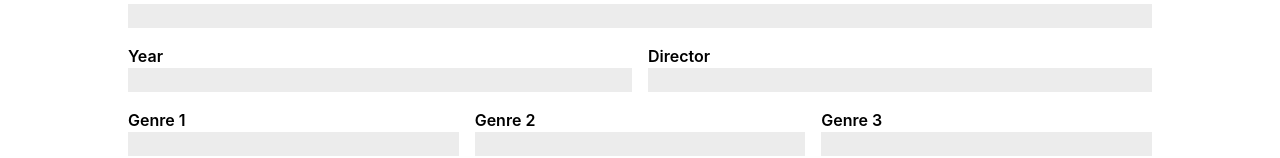
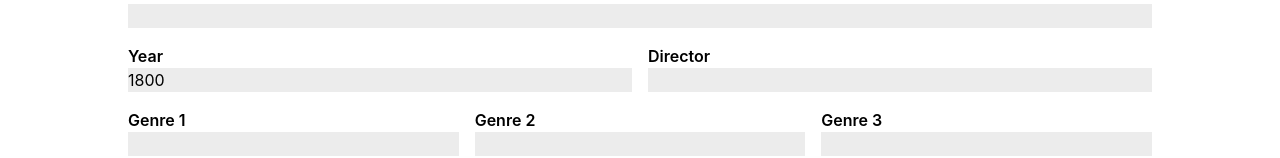
Before and after one commit to zobhhz/mco2-frontend, a Next.js app: page /movies in a window 1280 px wide. Shown: the part 252-410 px from the top of the page. Built offline with nearby package versions, Linux system fonts and the light colour scheme; no server answers.

Commit message:
changed year input type to number

```diff
--- a/pages/movies/[id].js
+++ b/pages/movies/[id].js
@@ -91,7 +91,7 @@ export default function Home() {
                             <div className='flex flex-row my-4'>
                                 <div className='flex flex-col w-1/2 mr-4'>
                                 <label htmlFor="year" className='font-semibold'>Year</label>
-                                <input type="text" value={movie.year} onChange={(e)=> setMovie({...movie, year: parseInt(e.target.value)})} />
+                                <input type="number" value={movie.year} onChange={(e)=> setMovie({...movie, year: parseInt(e.target.value)})} />
                                 </div>
 
                                 <div className='flex flex-col w-1/2'>
--- a/pages/movies/index.js
+++ b/pages/movies/index.js
@@ -27,7 +27,7 @@ export default function Home() {
     genre1: "",
     genre2: "",
     genre3: "",
-    year: "",
+    year: 1800,
   });
 
   const handleSubmit = async () => {
@@ -60,7 +60,7 @@ export default function Home() {
               <div className='flex flex-row my-4'>
                 <div className='flex flex-col w-1/2 mr-4'>
                   <label htmlFor="year" className='font-semibold'>Year</label>
-                  <input type="text" value={movie.year} onChange={(e)=> setMovie({...movie, year: parseInt(e.target.value)})} />
+                  <input type="number" min={1800} value={movie.year} onChange={(e)=> setMovie({...movie, year: parseInt(e.target.value)})} />
                 </div>
 
                 <div className='flex flex-col w-1/2'>
```
